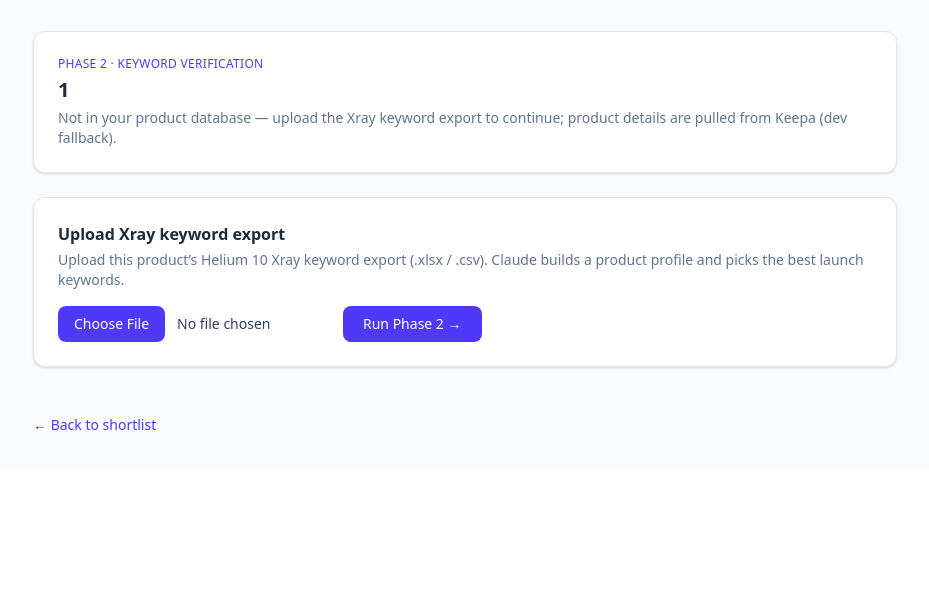
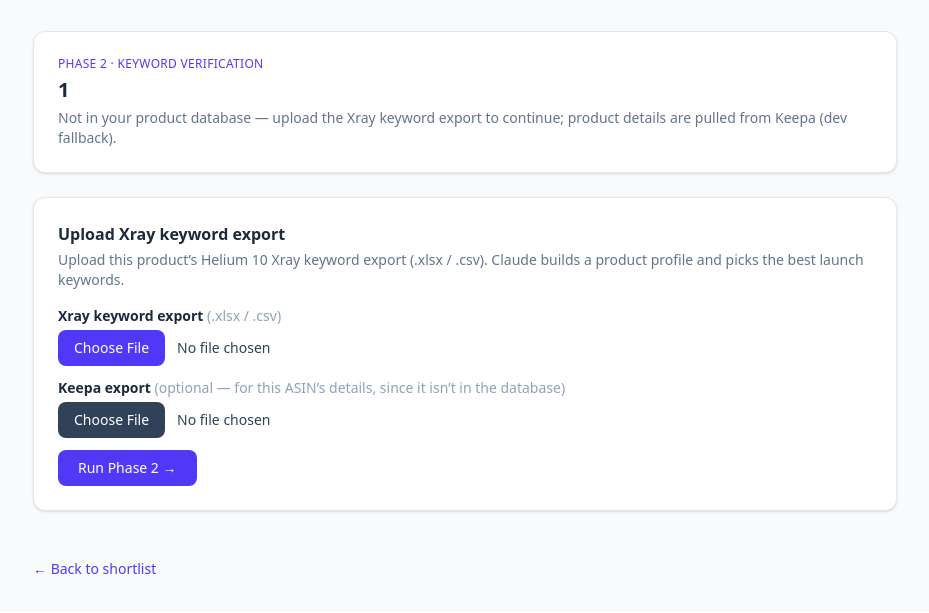
Before and after one commit to Hamzah-Amir/PL_Research, a Django app: page /research/select/keywords/1/ in a window 1280 px wide. Shown: the part 76-689 px from the top of the page, without its empty margins (175-1104 px from the left). Run offline with Django 5.2, Linux system fonts and the light colour scheme; data that the repository does not hold is empty; style sheets or scripts are compiled from the project's sources; parts of the project's set-up code (start-up, migrations or seed data) failed here and were passed over; some libraries are stand-ins or nearby versions.

Commit message:
added keep uploading feature

```diff
--- a/research/services/phase2.py
+++ b/research/services/phase2.py
@@ -423,7 +423,8 @@ def _df_records(df: pd.DataFrame) -> List[Dict]:
 
 # ── High-level entry point ───────────────────────────────────────────────────
 def run_phase2(asin: str, xray_file, *, target_count: int = TARGET_KEYWORD_COUNT,
-               exclude: Optional[List[str]] = None, autostart_phase3: bool = True) -> Dict:
+               exclude: Optional[List[str]] = None, autostart_phase3: bool = True,
+               keepa_file=None) -> Dict:
     """Run Phase 2 end-to-end for one selected ASIN and return data for the
     frontend. The target's title/category come from the Product ORM; keyword
     candidates from the uploaded Xray file. Re-call with `exclude` to swap out
@@ -446,19 +447,37 @@ def run_phase2(asin: str, xray_file, *, target_count: int = TARGET_KEYWORD_COUNT
         subcategory = product.subcategory or ""
         source = "db"
     else:
-        try:
-            from research.services.phase3 import (
-                load_keepa, query_products, extract_keepa_fields)
-            kp = query_products(load_keepa(), [asin], deep=False).get(asin)
-        except Exception as e:  # noqa: BLE001
-            out["error"] = (f"ASIN {asin} is not in the product database, and the "
-                            f"Keepa fallback failed: {e}")
-            return out
-        if not kp:
-            out["error"] = (f"ASIN {asin} is not in the product database, and Keepa "
-                            f"returned no product for it.")
-            return out
-        kf = extract_keepa_fields(kp)
+        # Prefer an uploaded Keepa export (no-API path); else fall back to the
+        # live Keepa API. Either way this branch only runs for a not-in-DB ASIN.
+        kf = None
+        if keepa_file:
+            try:
+                from research.services.keepa_file import read_keepa_export, keepa_file_fields
+                rec = read_keepa_export(keepa_file).get(asin)
+                if rec:
+                    kf = keepa_file_fields(rec, {asin: rec})
+            except Exception as e:  # noqa: BLE001
+                out["error"] = (f"ASIN {asin} is not in the product database, and the "
+                                f"uploaded Keepa file could not be read: {e}")
+                return out
+            if kf is None:
+                out["error"] = (f"ASIN {asin} is not in the product database and is not "
+                                f"in the uploaded Keepa file.")
+                return out
+        else:
+            try:
+                from research.services.phase3 import (
+                    load_keepa, query_products, extract_keepa_fields)
+                kp = query_products(load_keepa(), [asin], deep=False).get(asin)
+            except Exception as e:  # noqa: BLE001
+                out["error"] = (f"ASIN {asin} is not in the product database, and the "
+                                f"Keepa fallback failed: {e}")
+                return out
+            if not kp:
+                out["error"] = (f"ASIN {asin} is not in the product database, and Keepa "
+                                f"returned no product for it.")
+                return out
+            kf = extract_keepa_fields(kp)
         title = kf.get("title") or ""
         category = kf.get("category") or ""
         subcategory = kf.get("subcategory") or ""
--- a/research/views.py
+++ b/research/views.py
@@ -76,11 +76,15 @@ def select_asin(request, asin):
         else:
             xray_path = request.session.get(session_key)
 
+        # Optional Keepa export — only used for the not-in-DB fallback (no-API
+        # path); the normal DB flow ignores it.
+        keepa_path = _save_keepa_upload(request, asin, 'phase2')
+
         if not xray_path:
             ctx['error'] = 'Please upload your Helium 10 Xray keyword export to continue.'
         else:
             exclude = request.POST.getlist('exclude') or None
-            result = run_phase2(asin, xray_path, exclude=exclude)
+            result = run_phase2(asin, xray_path, exclude=exclude, keepa_file=keepa_path)
             ctx['result'] = result
             # Carry the main search term + accepted keywords to Phase 3 (the
             # JS-sheet thread can't cross requests, so we keep the term string).
@@ -91,6 +95,28 @@ def select_asin(request, asin):
                 }
 
     return render(request, 'research/select.html', ctx)
+
+
+def _save_keepa_upload(request, asin, slot):
+    """Persist an uploaded Keepa export (field name ``keepa_file``) under
+    ``media/<slot>_keepa/<asin>`` and remember it in the session so it survives
+    multi-step POSTs. Returns the path, or None if none is uploaded/stored. The
+    live Keepa API is used only when no file is present and USE_KEEPA_API is on."""
+    key = f'{slot}_keepa_{asin}'
+    up = request.FILES.get('keepa_file')
+    path = request.session.get(key)
+    if up:
+        kdir = Path(settings.MEDIA_ROOT) / f'{slot}_keepa'
+        kdir.mkdir(parents=True, exist_ok=True)
+        path = str(kdir / f'{asin}{Path(up.name).suffix or ".xlsx"}')
+        with open(path, 'wb') as fh:
+            for chunk in up.chunks():
+                fh.write(chunk)
+        request.session[key] = path
+    if not (path and Path(path).exists()):
+        path = None
+        request.session.pop(key, None)
+    return path
 
 
 def phase3(request, asin):
@@ -117,6 +143,15 @@ def phase3(request, asin):
             ctx['error'] = 'Upload at least one Helium 10 Xray Products export (one per launch keyword).'
             return render(request, 'research/phase3.html', ctx)
 
+        # Keepa competitor data comes from an uploaded Keepa export (no-API path);
+        # the live Keepa API is used only when USE_KEEPA_API is on.
+        keepa_path = _save_keepa_upload(request, asin, 'phase3')
+        if not keepa_path and not getattr(settings, 'USE_KEEPA_API', False):
+            ctx['error'] = ('Upload a Keepa export too — the competitor analysis needs Keepa data. '
+                            'See "How to get the Keepa file" below. (Developers can set '
+                            'USE_KEEPA_API=1 to use the live Keepa API instead.)')
+            return render(request, 'research/phase3.html', ctx)
+
         # Save the Xray Products uploads.
         xdir = Path(settings.MEDIA_ROOT) / 'phase3_xray' / asin
         xdir.mkdir(parents=True, exist_ok=True)
@@ -137,7 +172,7 @@ def phase3(request, asin):
             return render(request, 'research/phase3.html', ctx)
 
         result = run_phase3(asin, js_file=js_path, xray_files=saved,
-                            locked_keywords=sess.get('keywords'))
+                            locked_keywords=sess.get('keywords'), keepa_file=keepa_path)
         if js_note:
             result.setdefault('log', []).insert(0, js_note)
         ctx['result'] = result
@@ -250,23 +285,11 @@ def phase4(request, asin):
     # ── Keepa source: no-API path. The user uploads a Keepa website export; we
     # persist it (propose + build are two separate POSTs) and reuse it. The live
     # Keepa API is only used when settings.PHASE4_USE_KEEPA_API is on. ──────────
-    keepa_path = request.session.get(f'phase4_keepa_{asin}')
-    up_keepa = request.FILES.get('keepa_file')
-    if up_keepa:
-        kdir = Path(settings.MEDIA_ROOT) / 'phase4_keepa'
-        kdir.mkdir(parents=True, exist_ok=True)
-        keepa_path = str(kdir / f'{asin}{Path(up_keepa.name).suffix or ".xlsx"}')
-        with open(keepa_path, 'wb') as fh:
-            for chunk in up_keepa.chunks():
-                fh.write(chunk)
-        request.session[f'phase4_keepa_{asin}'] = keepa_path
-    if not (keepa_path and Path(keepa_path).exists()):
-        keepa_path = None
-        request.session.pop(f'phase4_keepa_{asin}', None)
-    if not keepa_path and not getattr(settings, 'PHASE4_USE_KEEPA_API', False):
+    keepa_path = _save_keepa_upload(request, asin, 'phase4')
+    if not keepa_path and not getattr(settings, 'USE_KEEPA_API', False):
         ctx['error'] = ('Upload a Keepa export first — the Critical Sheet needs Keepa product '
                         'data. See "How to get the Keepa file" below. (Developers can set '
-                        'PHASE4_USE_KEEPA_API=1 to use the live Keepa API instead.)')
+                        'USE_KEEPA_API=1 to use the live Keepa API instead.)')
         return render(request, 'research/phase4.html', ctx)
 
     # The JS sheet is the same one Phase 3 uses; regenerate it (cached → free),
--- a/templates/research/select.html
+++ b/templates/research/select.html
@@ -44,11 +44,24 @@
           Claude builds a product profile and picks the best launch keywords.
         </p>
         <form action="{% url 'research:select' asin=asin %}" method="post" enctype="multipart/form-data"
-              class="mt-4 flex flex-wrap items-center gap-3">
+              class="mt-4 space-y-3">
           {% csrf_token %}
-          <input type="file" name="xray_file" accept=".xlsx,.xls,.csv" required
-                 class="text-sm text-slate-700 file:mr-3 file:rounded-lg file:border-0 file:bg-indigo-600
-                        file:px-4 file:py-2 file:text-white hover:file:bg-indigo-700">
+          <div>
+            <label class="block text-sm font-semibold text-slate-800">Xray keyword export
+              <span class="font-normal text-slate-400">(.xlsx / .csv)</span></label>
+            <input type="file" name="xray_file" accept=".xlsx,.xls,.csv" required
+                   class="mt-1 text-sm text-slate-700 file:mr-3 file:rounded-lg file:border-0 file:bg-indigo-600
+                          file:px-4 file:py-2 file:text-white hover:file:bg-indigo-700">
+          </div>
+          {% if not product %}
+            <div>
+              <label class="block text-sm font-semibold text-slate-800">Keepa export
+                <span class="font-normal text-slate-400">(optional — for this ASIN’s details, since it isn’t in the database)</span></label>
+              <input type="file" name="keepa_file" accept=".xlsx,.xls,.csv"
+                     class="mt-1 text-sm text-slate-700 file:mr-3 file:rounded-lg file:border-0 file:bg-slate-700
+                            file:px-4 file:py-2 file:text-white hover:file:bg-slate-800">
+            </div>
+          {% endif %}
           <button type="submit"
                   class="rounded-lg bg-indigo-600 px-5 py-2 text-sm font-medium text-white hover:bg-indigo-700">
             Run Phase 2 →
```
Also changed, not shown: plresearch/settings.py (+8 -4 lines), research/services/phase3.py (+35 -15 lines), templates/research/_keepa_help.html (added, +19 -0 lines), templates/research/phase3.html (+21 -6 lines), templates/research/phase4.html (+1 -18 lines).
